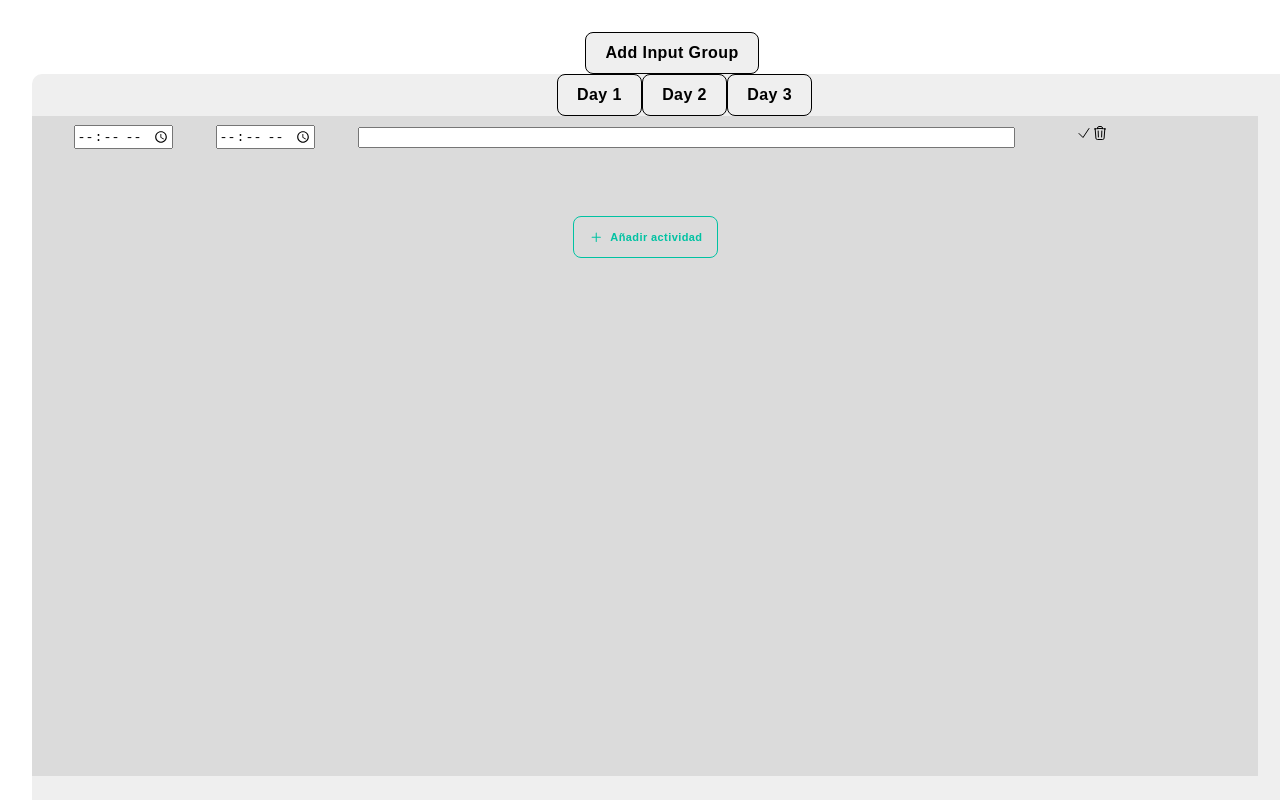
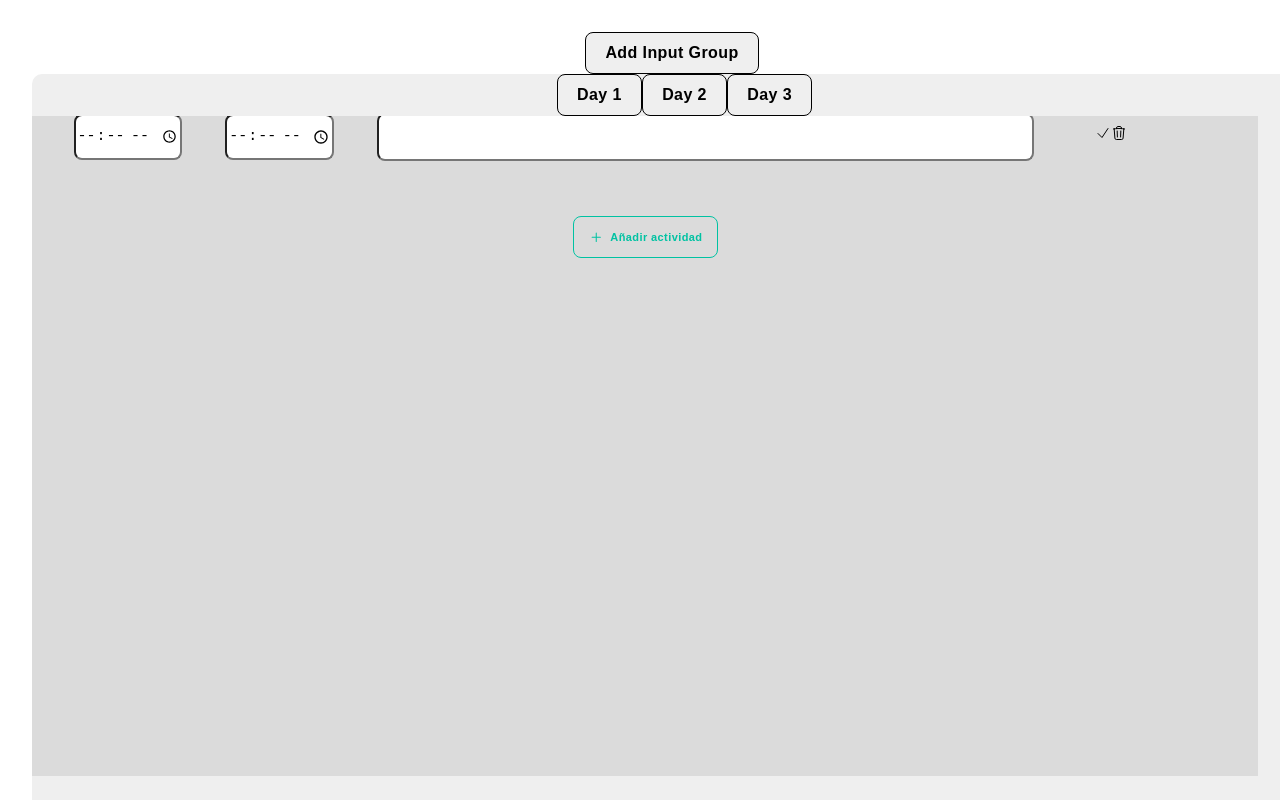
Before and after one commit to amsiceza/TBridge-Feending-Project, a React (Vite) app: page /katform in a window 1280 px wide. Shown: the top 800 px of the page. Built offline with nearby package versions, Linux system fonts and the light colour scheme; a web font is replaced by a local one.

Commit message:
General input styles in index scss

```diff
--- a/src/KatForm/KatForm.jsx
+++ b/src/KatForm/KatForm.jsx
@@ -1,5 +1,5 @@
 import React, { useState } from 'react'
-import {HiOutlineTrash, HiOutlineCheck} from "react-icons/hi2"
+import {HiOutlineTrash, HiOutlineCheck, HiOutlinePaintBrush} from "react-icons/hi2"
 import "./KatForm.scss"
 import BtnAddActivity from '../components/Buttons/BtnAddActivity';
 const KatForm = () => {
@@ -23,11 +23,39 @@ const KatForm = () => {
     setInputGroups(updatedGroups);
   };
 
+  const handleConvertToText = (index) => {
+    const updatedGroups = [...inputGroups];
+    const group = updatedGroups[index];
+    const convertedGroup = {
+      input1: group.input1 ? group.input1 : '00:00',
+      input2: group.input2 ? group.input2 : '00:00',
+      input3: group.input3 ? group.input3 : '00:00',
+      showText: true
+    };
+    updatedGroups[index] = convertedGroup;
+    setInputGroups(updatedGroups);
+  };
 
+  const handleConvertToInput = (index) => {
+    const updatedGroups = [...inputGroups];
+    const group = updatedGroups[index];
+    updatedGroups[index] = { ...group, showText: false };
+    setInputGroups(updatedGroups);
+  };
 
   const renderInputGroups = () => {
     return inputGroups.map((group, index) => (
-      <div key={index} className="activity-div">
+
+      <div key={index}  className="activity-div">
+        {group.showText ? (
+          <span className = "inputs-div"><span>{group.input1} </span>- <span>{group.input2} </span><span> {group.input3} </span><span className="activity-icons">
+          <i type="button" onClick={() => handleConvertToInput(index)}><HiOutlinePaintBrush/></i>
+
+
+              <i type="button"onClick={() => deleteActivity(index)}><HiOutlineTrash/></i>
+        </span></span>
+        ) : (
+
         <span className="inputs-div">
           <input
           type="time"
@@ -46,10 +74,15 @@ const KatForm = () => {
             onChange={(e) => handleInputChange(index, 'input3', e.target.value)}
           />
           <span className="activity-icons">
-              <i type="button" ><HiOutlineCheck/></i>
-              <i type="button"onClick={() => deleteActivity(index)}><HiOutlineTrash/></i>
+              <i type="button" onClick={() => handleConvertToText(index)}><HiOutlineCheck/></i>
+
+
+                  <i type="button"onClick={() => deleteActivity(index)}><HiOutlineTrash/></i>
             </span>
+
         </span>
+  )}
+
 
       </div>
     ));
--- a/src/index.scss
+++ b/src/index.scss
@@ -1,4 +1,4 @@
-
+@import "./colors.scss";
 
 
 :root {
@@ -41,3 +41,13 @@ button {
   letter-spacing: 0.41px;
   height:42px;
 }
+
+
+input {
+  border-radius: 8px;
+  height: 42px;
+  font-style: normal;
+  font-weight: 400;
+  font-size: 15px;
+  line-height: 20px;
+}
```
